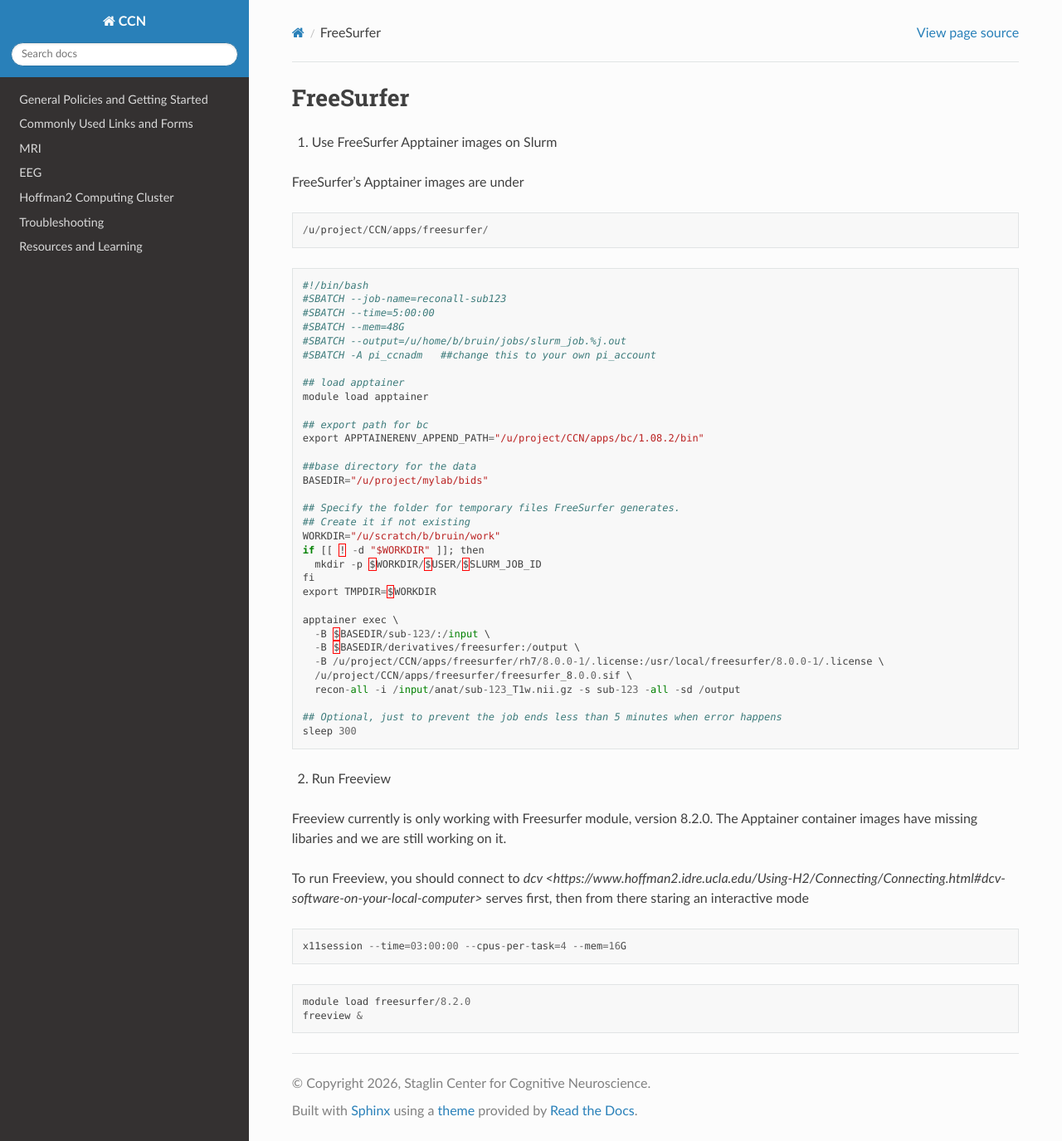
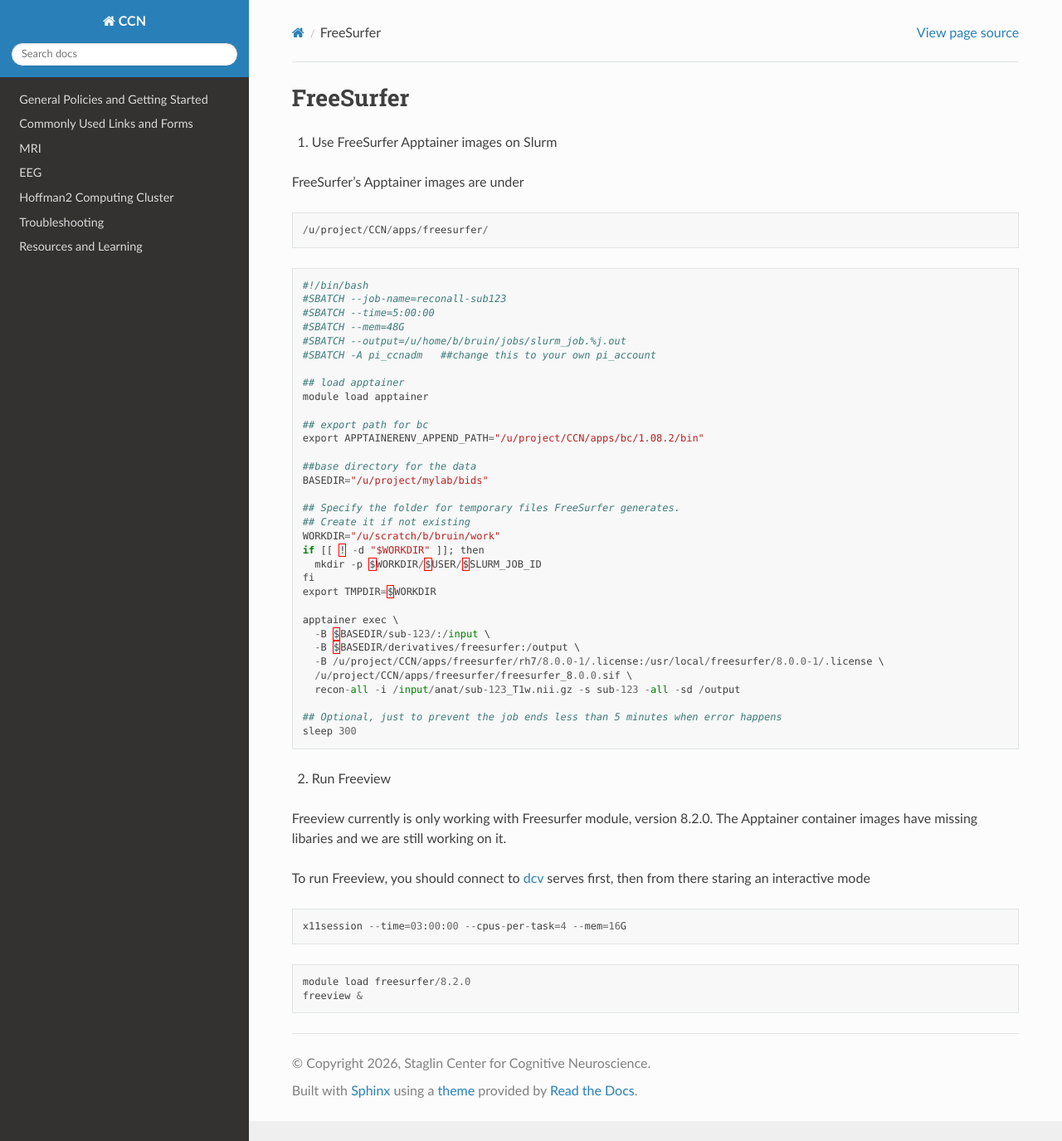
Before and after one commit to CCN-Support/CCN_Wiki, a Sphinx documentation site: the page built from docs/source/hoffman2_freesurfer.rst, in a window 1280 px wide and 1375 px high. Shown: the whole window at 83% size. Built offline with Sphinx 7.4.7 and the Read the Docs theme 3.1.0, drawn with Linux system fonts in a browser that asks for light colours.

Commit message:
Update hoffman2_freesurfer.rst

```diff
--- a/docs/source/hoffman2_freesurfer.rst
+++ b/docs/source/hoffman2_freesurfer.rst
@@ -51,7 +51,7 @@
 
 Freeview currently is only working with Freesurfer module, version 8.2.0. The Apptainer container images have missing libaries and we are still working on it.
 
-To run Freeview, you should connect to `dcv <https://www.hoffman2.idre.ucla.edu/Using-H2/Connecting/Connecting.html#dcv-software-on-your-local-computer>` serves first, then from there staring an interactive mode
+To run Freeview, you should connect to `dcv <https://www.hoffman2.idre.ucla.edu/Using-H2/Connecting/Connecting.html#dcv-software-on-your-local-computer>`_ serves first, then from there staring an interactive mode
 
 .. code-block:: python
 
```
